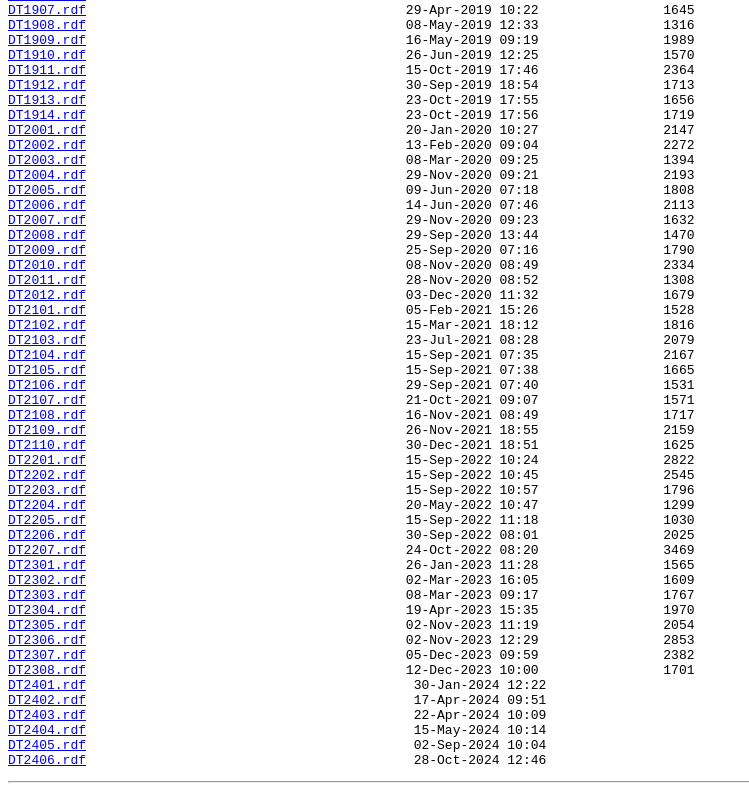
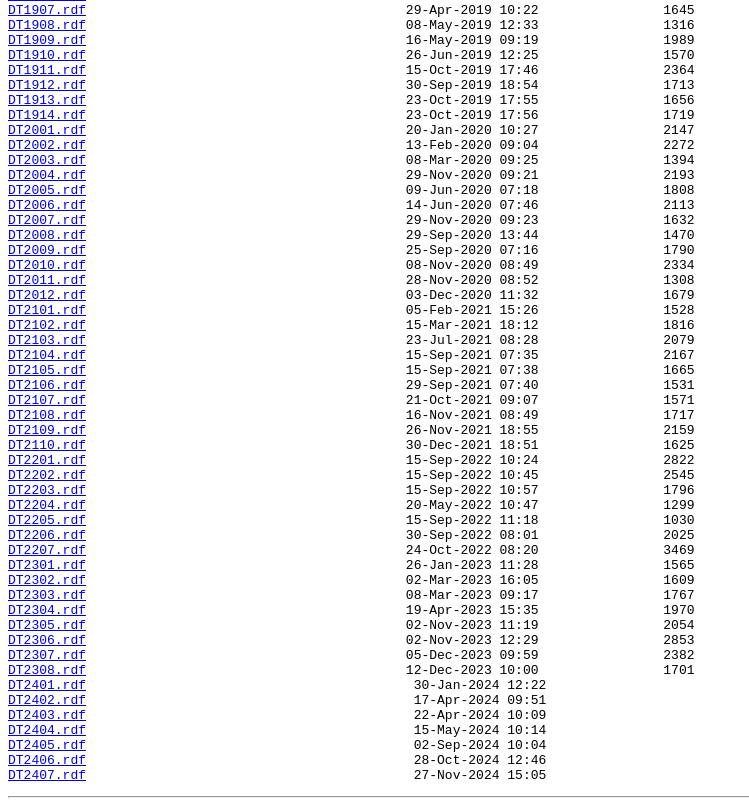
Before and after one commit to asocesphisteco/ahe, a plain HTML site: page dtaehe/index.html in a window 1280 px wide. Shown: the part 2343-3149 px from the top of the page, without its empty margins (0-749 px from the left). Drawn offline with Linux system fonts and the light colour scheme.

Commit message:
Update index.html

```diff
--- a/dtaehe/index.html
+++ b/dtaehe/index.html
@@ -203,5 +203,6 @@
 <a href="DT2404.rdf">DT2404.rdf</a>                                          15-May-2024 10:14
 <a href="DT2405.rdf">DT2405.rdf</a>                                          02-Sep-2024 10:04
 <a href="DT2406.rdf">DT2406.rdf</a>                                          28-Oct-2024 12:46
+<a href="DT2407.rdf">DT2407.rdf</a>                                          27-Nov-2024 15:05
 </pre><hr></body>
 </html>
```
